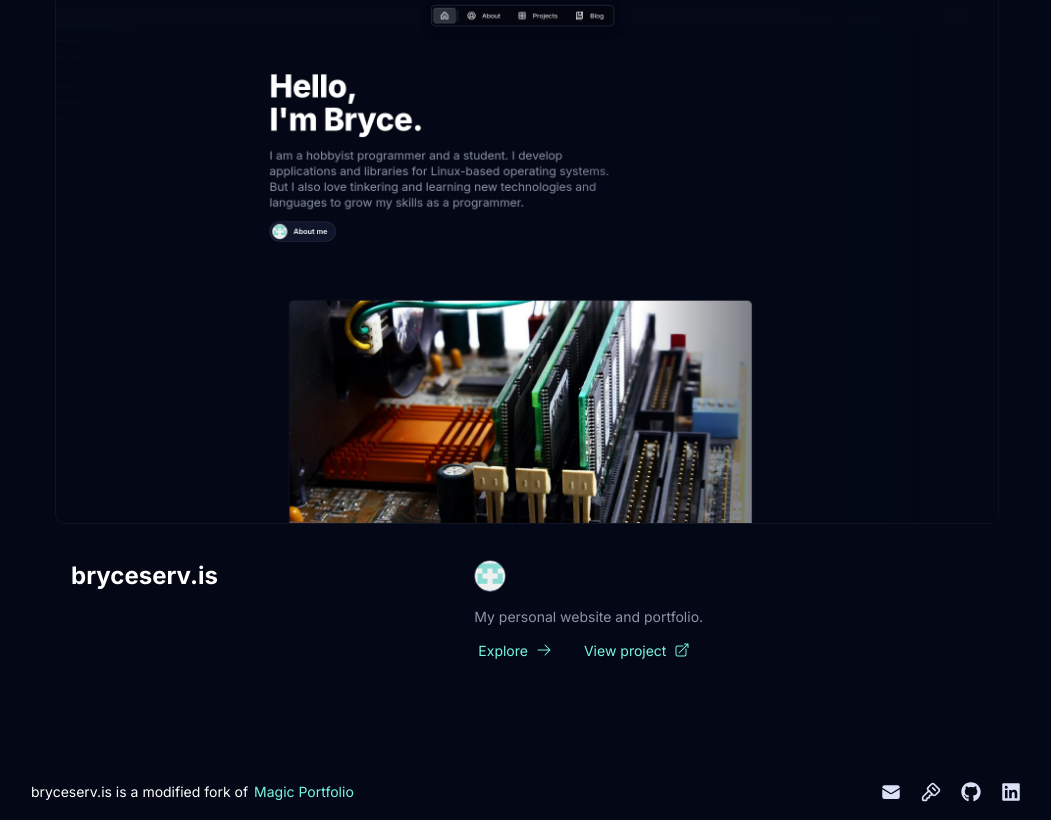
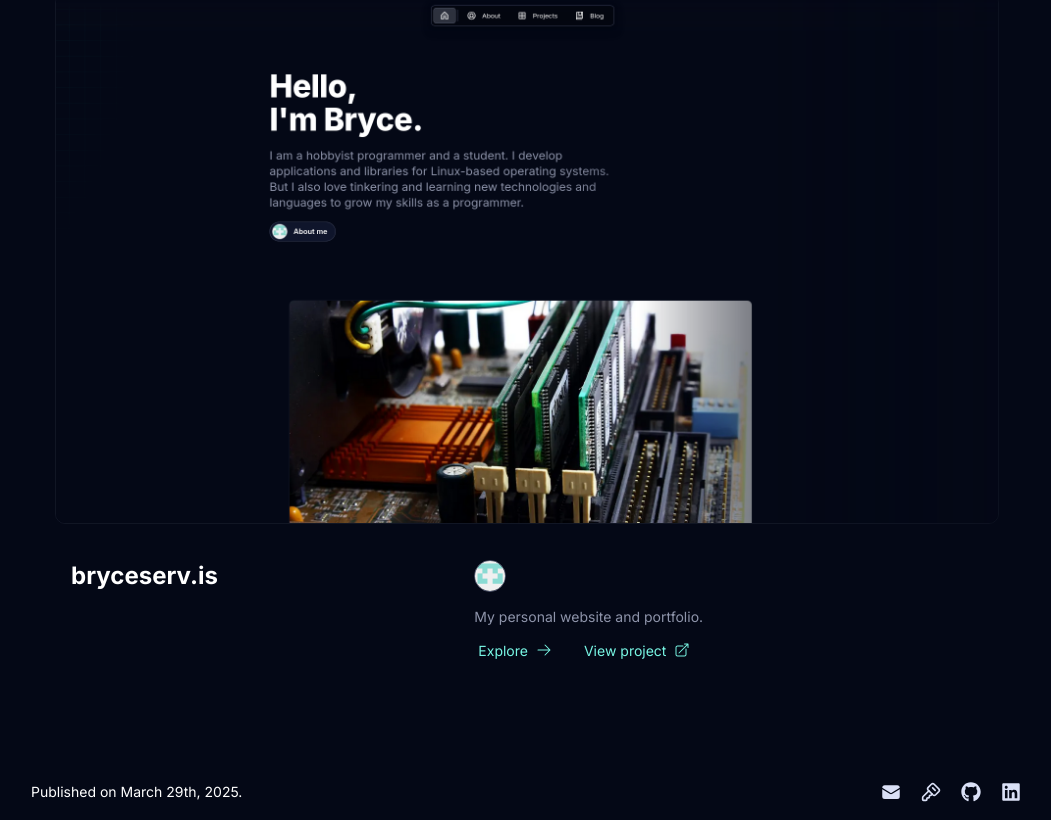
Before and after one commit to servisbryce/bryceserv.is, a Next.js app: page / in a window 1280 px wide. Shown: the part 2477-3297 px from the top of the page, without its empty margins (113-1164 px from the left). Built offline with nearby package versions, Linux system fonts and the light colour scheme.

Commit message:
Revised footer.

```diff
--- a/src/components/Footer.tsx
+++ b/src/components/Footer.tsx
@@ -23,14 +23,7 @@ export const Footer = () => {
         horizontal="space-between"
         vertical="center"
       >
-        <Text variant="body-default-s" onBackground="neutral-strong">bryceserv.is is a modified fork of {" "}
-            <SmartLink
-              style={{ marginLeft: "-0.125rem" }}
-              href="https://github.com/once-ui-system/magic-portfolio"
-            >
-              Magic Portfolio
-            </SmartLink>
-        </Text>
+        <Text variant="body-default-s" onBackground="neutral-strong">Published on March 29th, 2025.</Text>
         <Flex gap="16">
           {social.map(
             (item) =>
```
Also changed, not shown: 21 other files (tests, documents, lock files or other folders).
